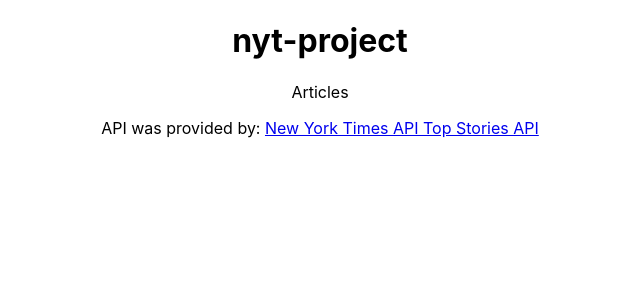
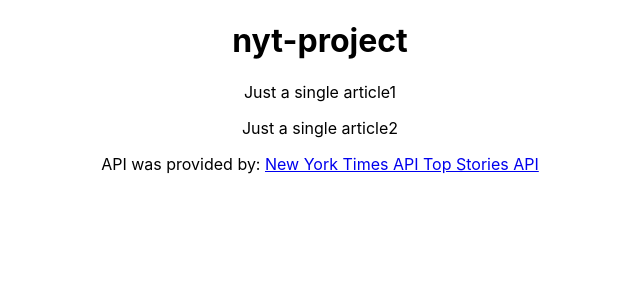
Before and after one commit to userigorgithub/nyt-project, a React (Create React App) app: page / in a window 1280 px wide. Shown: the top 300 px of the page, without its empty margins (320-960 px from the left). Built offline with nearby package versions, Linux system fonts and the light colour scheme.

Commit message:
Display Just a single article 1/2 on page by passing through the prop from Articles file

```diff
--- a/src/components/App/App.js
+++ b/src/components/App/App.js
@@ -13,16 +13,16 @@
 
 
   return (
-    <div className="App">
+    <main className="App">
       <Header/>
       <Routes>
-      <Route path='/'
-        element={<Articles articles={articles}/>}
-      />
+        <Route path='/'
+          element={<Articles articles={articles}/>}
+        />
 
       </Routes>
       <Footer/>
-    </div>
+    </main>
   )
 }
 
--- a/src/components/Articles/Articles.js
+++ b/src/components/Articles/Articles.js
@@ -1,11 +1,19 @@
 import './Articles.css';
 import React from 'react';
+import SingleArticle from '../SingleArticle/SingleArticle';
 
 const Articles = ({ articles }) => {
+  // const allArticles = articles.map(article => {
+  //   return (
+  //     <SingleArticle
+  //
+  //     />
+  //   )
+  // })
 
   return (
     <div className='Articles'>
-      <p>Articles</p>
+      <SingleArticle/>
     </div>
   )
 }
--- a/src/components/SingleArticle/SingleArticle.js
+++ b/src/components/SingleArticle/SingleArticle.js
@@ -0,0 +1,14 @@
+import './SingleArticle.css';
+import React from 'react';
+
+const SingleArticle = () => {
+
+  return (
+    <div className='SingleArticle'>
+      <p>Just a single article1</p>
+      <p>Just a single article2</p>
+    </div>
+  )
+}
+
+export default SingleArticle;
```
